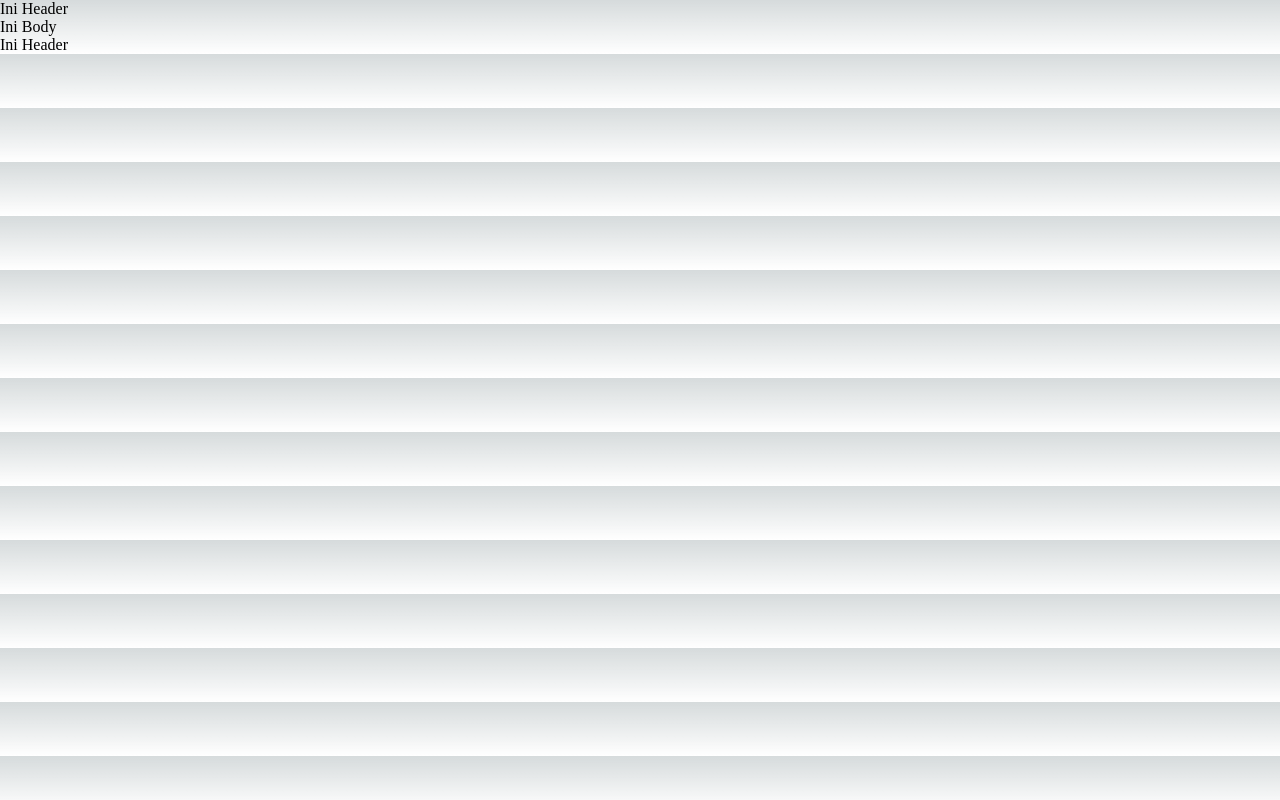
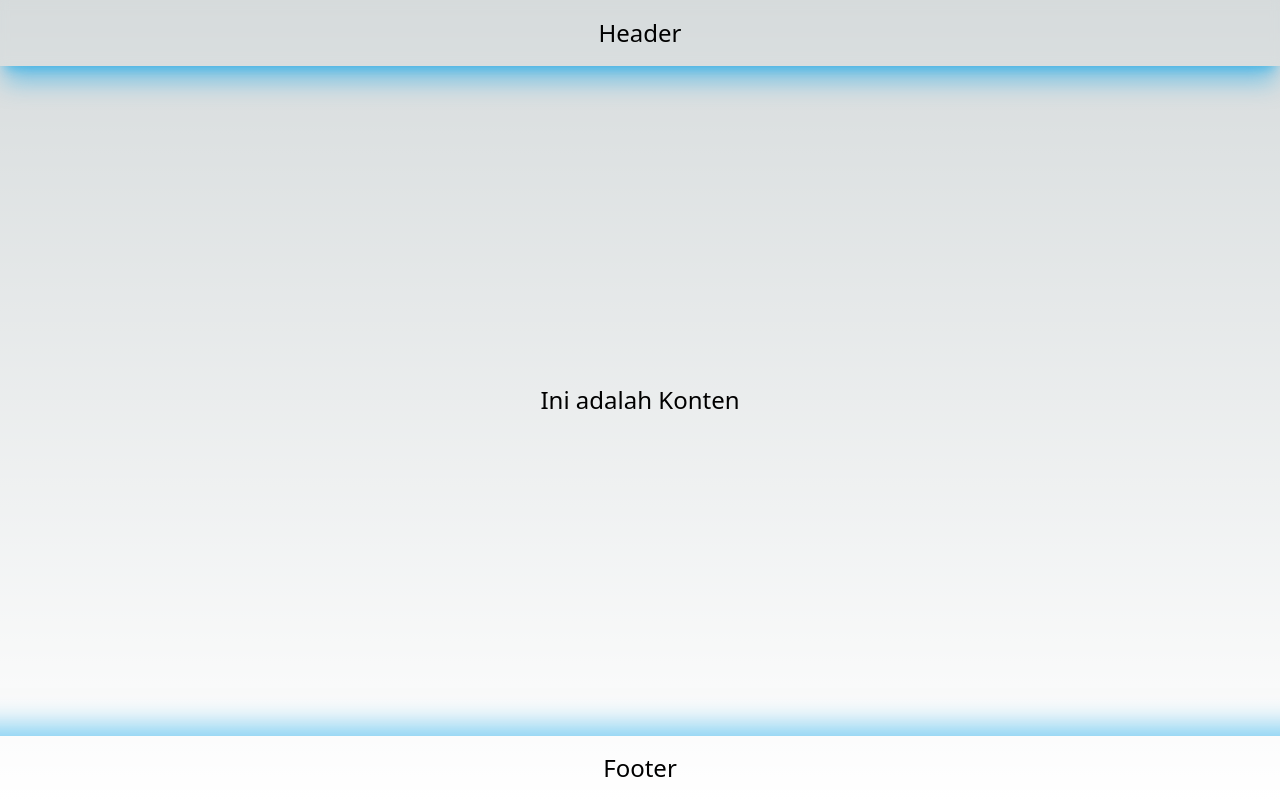
Before and after one commit to davadwis/belajar-nextjs, a Next.js app: page / in a window 1280 px wide. Built offline with nearby package versions, Linux system fonts and the light colour scheme.

Commit message:
tugas hari-4

```diff
--- /dev/null
+++ b/components/content/index.js
@@ -0,0 +1,12 @@
+const Content = () => {
+  return (
+    <>
+      <div className="w-full h-screen m-auto grid">
+        <div className="grid content-center justify-items-center p-4 font-light text-2xl">
+          Ini adalah Konten
+        </div>
+      </div>
+    </>
+  )
+}
+export default Content;
--- a/components/footer/index.js
+++ b/components/footer/index.js
@@ -1,7 +1,17 @@
 const Footer = () => {
   return (
     <>
-      <div>Ini Header</div>
+      <div className="fixed z-20 w-full bottom-0 shadow-[0_25px_25px_36px_rgba(0,0,0,0.3)] shadow-sky-500/50">
+        <div className="max-w-screen-xl flex flex-wrap items-center justify-center mx-auto p-4 h-[64px]">
+                <div className="items-center justify-between hidden w-full md:flex md:w-auto md:order-1" id="navbar-sticky">
+                    <ul className="flex flex-col p-4 md:p-0 border text-2xl rounded-lg md:flex-row md:space-x-8 md:mt-0 md:border-0">
+                        <li>
+                            <a href="#" className="font-light block rounded md:hover:bg-transparent md:hover:text-primary md:p-0 hover:text-sky-500">Footer</a>
+                        </li>
+                    </ul>
+                </div>
+            </div>
+      </div>
     </>
   )
 }
--- a/components/header/index.js
+++ b/components/header/index.js
@@ -1,7 +1,17 @@
 const Header = () => {
   return (
     <>
-      <div>Ini Header</div>
+        <nav className="border fixed z-20 w-full top-0 shadow-xl shadow-sky-500/50 border-transparent backdrop-blur-sm">
+            <div className="max-w-screen-xl flex flex-wrap items-center justify-center mx-auto p-4 h-[64px]">
+                <div className="items-center justify-between hidden w-full md:flex md:w-auto md:order-1" id="navbar-sticky">
+                    <ul className="flex flex-col p-4 md:p-0 border text-2xl rounded-lg md:flex-row md:space-x-8 md:mt-0 md:border-0">
+                        <li>
+                            <a href="#" className="font-light block rounded md:hover:bg-transparent md:hover:text-primary md:p-0 hover:text-sky-500">Header</a>
+                        </li>
+                    </ul>
+                </div>
+            </div>
+        </nav>
     </>
   )
 }
--- a/pages/index.js
+++ b/pages/index.js
@@ -1,6 +1,7 @@
 import Head from 'next/head';
 import Footer from '@/components/footer';
 import Header from '@/components/header';
+import Content from '@/components/content';
 
 const Home = ({ metaTitle, metaDescription })  => {
   return (
@@ -15,7 +16,7 @@ const Home = ({ metaTitle, metaDescription })  => {
         <link rel="icon" href="/favicon.ico" />
       </Head>
       <Header />
-      <div>Ini Body</div>
+      <Content />
       <Footer />
     </>
   )
--- /dev/null
+++ b/postcss.config.js
@@ -0,0 +1,6 @@
+module.exports = {
+  plugins: {
+    tailwindcss: {},
+    autoprefixer: {},
+  },
+}
--- a/styles/globals.css
+++ b/styles/globals.css
@@ -1,3 +1,7 @@
+@import "tailwindcss/base";
+@import "tailwindcss/components";
+@import "tailwindcss/utilities";
+
 :root {
   --max-width: 1100px;
   --border-radius: 12px;
--- /dev/null
+++ b/tailwind.config.js
@@ -0,0 +1,12 @@
+/** @type {import('tailwindcss').Config} */
+module.exports = {
+  content: [
+    "./app/**/*.{js,ts,jsx,tsx,mdx}",
+    "./pages/**/*.{js,ts,jsx,tsx,mdx}",
+    "./components/**/*.{js,ts,jsx,tsx,mdx}"
+  ],
+  theme: {
+    extend: {},
+  },
+  plugins: [],
+}
```
Also changed, not shown: package.json (+7 -2 lines), 1 other file (tests, documents, lock files or other folders).
